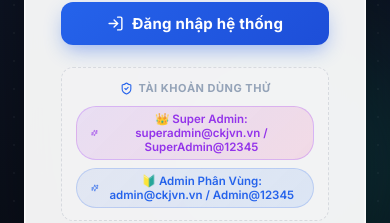
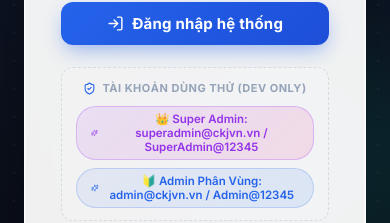
Before and after one commit to CHP-Data-Center/BIS.Client, a React (Vite) app: page /login in a window 390 px wide. Shown: the part 653-876 px from the top of the page. Built offline with nearby package versions, Linux system fonts and the light colour scheme; no server answers.

Commit message:
feat: implement responsive login page with email and Google OAuth authentication support

```diff
--- a/src/pages/LoginPage.jsx
+++ b/src/pages/LoginPage.jsx
@@ -355,11 +355,12 @@ export default function LoginPage() {
           </button>
         </form>
 
-        {/* Demo Fast Login Shortcut */}
+        {/* Demo Fast Login Shortcut — Chỉ hiển thị khi chạy ở Localhost */}
+        {(import.meta.env.DEV || window.location.hostname === 'localhost' || window.location.hostname === '127.0.0.1') && (
           <div className="login-demo-hint">
             <div className="demo-hint-title">
               <ShieldCheck size={13} style={{ color: 'var(--brand-600)' }} />
-            <span>TÀI KHOẢN DÙNG THỬ</span>
+              <span>TÀI KHOẢN DÙNG THỬ (DEV ONLY)</span>
             </div>
             <div style={{ display: 'flex', flexDirection: 'column', gap: 8, alignItems: 'center' }}>
               <button
@@ -389,6 +390,7 @@ export default function LoginPage() {
               </button>
             </div>
           </div>
+        )}
       </div>
     </div>
   );
```
Lines whose indentation alone changed are shown as unchanged.
